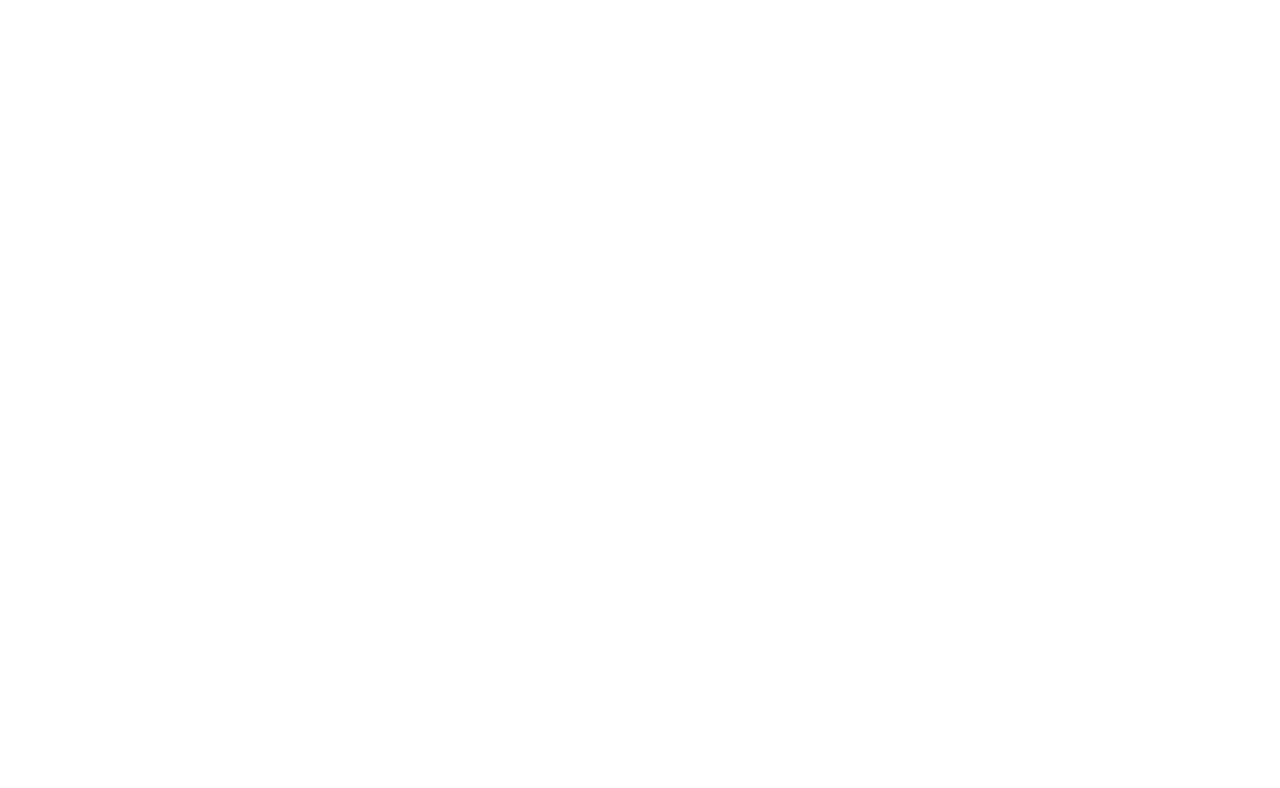
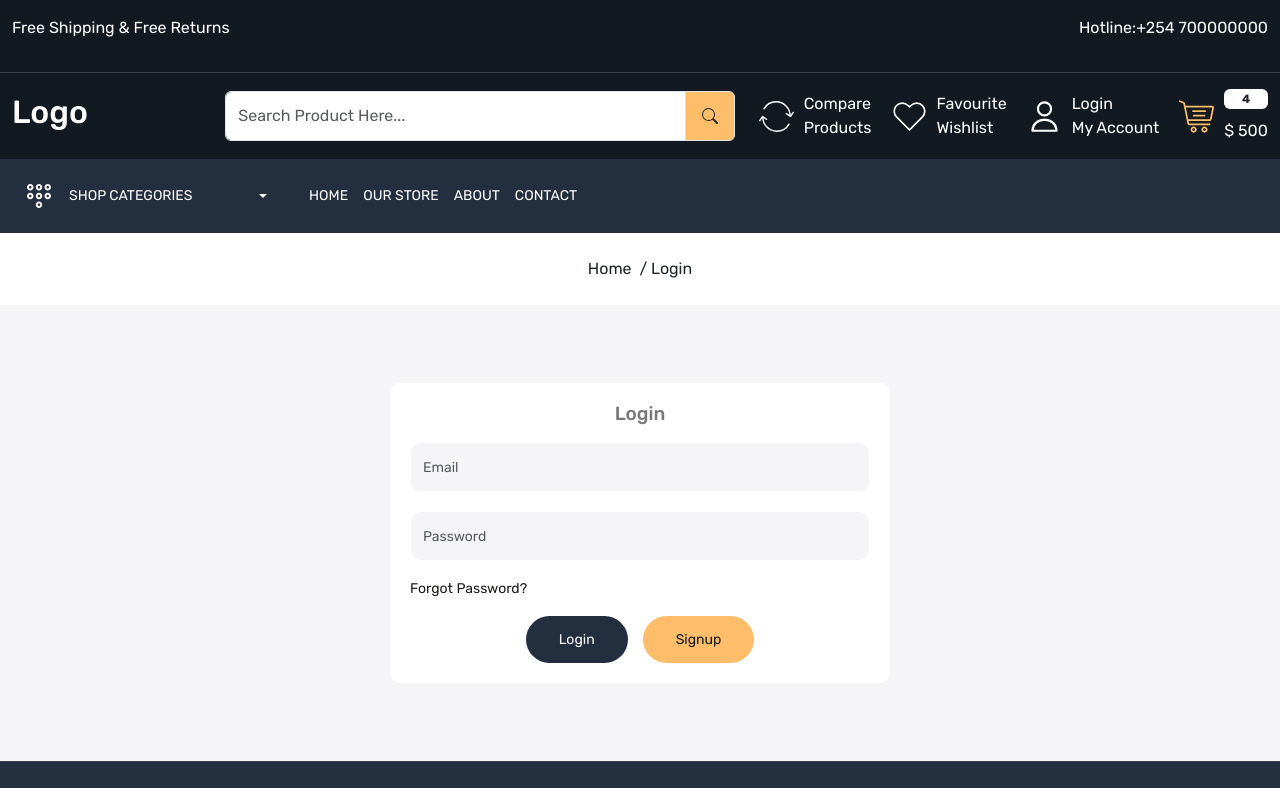
Before and after one commit to WanjaNjunge/ecommerce-app, a React (Create React App) app: page /login in a window 1280 px wide. Before the commit this address had no page. Shown: the top 788 px of the page. Built offline with nearby package versions, Linux system fonts and the light colour scheme.

Commit message:
feat:Add login component

```diff
--- a/src/App.css
+++ b/src/App.css
@@ -498,3 +498,39 @@
   border-top: 1px solid rgba(0,0,0,0.1);
 }
 /*Contact Us Ends*/
+
+/** Auth Card **/
+.auth-card {
+  padding: 20px;
+  background-color: white;
+  width: 500px;
+  margin: 30px auto;
+  border-radius: 10px;
+}
+.auth-card h3 {
+  font-size: 19px;
+  font-weight: 500;
+  color: var(--color-777777);
+}
+.auth-card .form-control {
+  height: 50px;
+  background-color: var(--color-f5f5f7);
+  color: var(--color-777777);
+  font-size: 14px;
+  border-radius: 10px;
+  border-color: transparent;
+}
+.auth-card a {
+  font-size: 14px;
+  font-weight: 400;
+  color: var(--color-1c1c1b);
+}
+.auth-card .signup {
+  background-color: var(--color-febd69);
+  color: var(--color-131921);
+}
+.auth-card .signup:hover {
+  background-color: var(--color-131921);
+  color: white;
+}
+/*Auth Card Ends*/
--- a/src/App.js
+++ b/src/App.js
@@ -8,6 +8,9 @@
 import OurStore from './pages/OurStore';
 import CompareProduct from './pages/CompareProduct';
 import Wishlist from './pages/Wishlist';
+import Login from './pages/Login';
+import Signup from './pages/Signup';
+import ForgotPassword from './pages/ForgotPassword';
 
 function App() {
   return (
@@ -21,6 +24,9 @@
             <Route path="store" element={<OurStore />} />
             <Route path="compare-product" element={<CompareProduct />} />
             <Route path="wishlist" element={<Wishlist />} />
+            <Route path="login" element={<Login />} />
+            <Route path="signup" element={<Signup />} />
+            <Route path="forgot-password" element={<ForgotPassword />} />
           </Route>
         </Routes>
       </BrowserRouter>
--- /dev/null
+++ b/src/pages/ForgotPassword.js
@@ -0,0 +1,9 @@
+import React from 'react'
+
+const ForgotPassword = () => {
+  return (
+    <div>ForgotPassword</div>
+  )
+}
+
+export default ForgotPassword
--- /dev/null
+++ b/src/pages/Login.js
@@ -0,0 +1,53 @@
+import React from 'react'
+import BreadCrumb from '../components/BreadCrumb';
+import Meta from '../components/Meta';
+import { Link } from 'react-router-dom';
+
+const Login = () => {
+  return (
+    <>
+        <Meta title={'Login'}/>
+        <BreadCrumb title="Login"
+        />
+
+        <div className='login-wrapper py-5 home-wrapper-2'>
+            <div className='row'>
+                <div className='col-12'>
+                    <div className='auth-card'>
+                        <h3 className='text-center mb-3'>Login</h3>
+                        <form action='' className='d-flex flex-column gap-15' >
+                            <div>
+                                <input type='email'
+                                name='email'
+                                placeholder='Email'
+                                className='form-control'
+                                />
+                            </div>
+                            <div className='mt-1'>
+                                <input type='password'
+                                name='password'
+                                placeholder='Password'
+                                className='form-control'
+                                />
+                            </div>
+
+                            <div>
+                                <Link to='/forgot-password'>Forgot Password?</Link>
+
+                                <div className='mt-3 d-flex justify-content-center gap-15 align-items-center'>
+                                    <button className='button border-0'>Login</button>
+                                    <Link
+                                    to='/signup'
+                                    className='button signup'>Signup</Link>
+                                </div>
+                            </div>
+                        </form>
+                    </div>
+                </div>
+            </div>
+        </div>
+    </>
+  )
+}
+
+export default Login
--- /dev/null
+++ b/src/pages/Signup.js
@@ -0,0 +1,9 @@
+import React from 'react'
+
+const Signup = () => {
+  return (
+    <div>Signup</div>
+  )
+}
+
+export default Signup
```
